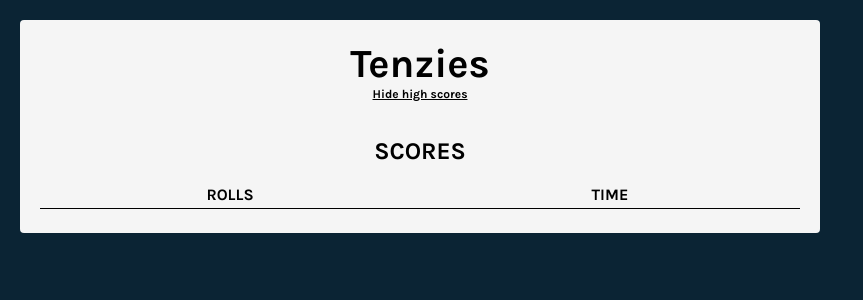
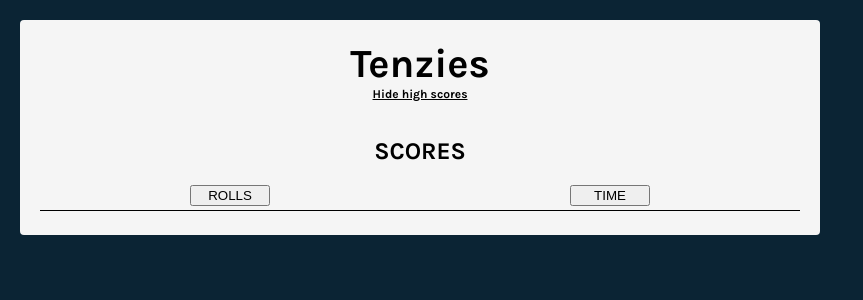
Before and after one commit to vishalicious213/tenzies, a React (Vite) app: page / in a window 1280 px wide. Both pictures are taken after a click on the element "See high scores". Shown: the top 300 px of the page, without its empty margins (0-863 px from the left). Built offline with nearby package versions, Linux system fonts and the light colour scheme.

Commit message:
updated sortedByTime and sortedByRolls. changed rolls/time columns titles to buttons. using them to sort and render

```diff
--- a/src/Scores.jsx
+++ b/src/Scores.jsx
@@ -1,14 +1,34 @@
+import { useState } from "react"
+
 export default function Scores({scores}) {
-    const sortedByTime = scores.sort(function(a, b){return a.time - b.time})
-    const sortedByRolls = scores.sort(function(a, b){return a.roll - b.roll})
+    const [scoreArray, setScoreArray] = useState(scores)
+    const sortedByRolls = [...scoreArray].sort((a, b) => a.roll - b.roll)
+    const sortedByTime = [...scoreArray].sort((a, b) => a.time - b.time)
+
+    console.log("sortedByRolls", sortedByRolls)
+    console.log("sortedByTime", sortedByTime)
+
+    console.log("scores", scores)
+
+    function renderByRolls() {
+        setScoreArray(sortedByRolls)
+        console.log("rolls", scoreArray)
+    }
+
+    function renderByTime() {
+        setScoreArray(sortedByTime)
+        console.log("time", scoreArray)
+    }
+
     return (
         <section className="scores">
             <h2>SCORES</h2>
             <div className="scores-header">
-                <div>ROLLS</div>
-                <div>TIME</div>
+                <button onClick={renderByRolls}>ROLLS</button>
+                <button onClick={renderByTime}>TIME</button>
             </div>
-            {sortedByTime.map((score, index) => {
+
+            {scoreArray.map((score, index) => {
                 return (
                     <div className="scoreboard" key={index}>
                         <div>{score.roll}</div>
--- a/style.css
+++ b/style.css
@@ -110,6 +110,11 @@ main {
     padding-bottom: .25rem;
 }
 
+.scores-header button {
+    width: 5rem;
+    margin: 0 auto;
+}
+
 .scoreboard {
     display: grid;
     grid-template-columns: 1fr 1fr;
```
